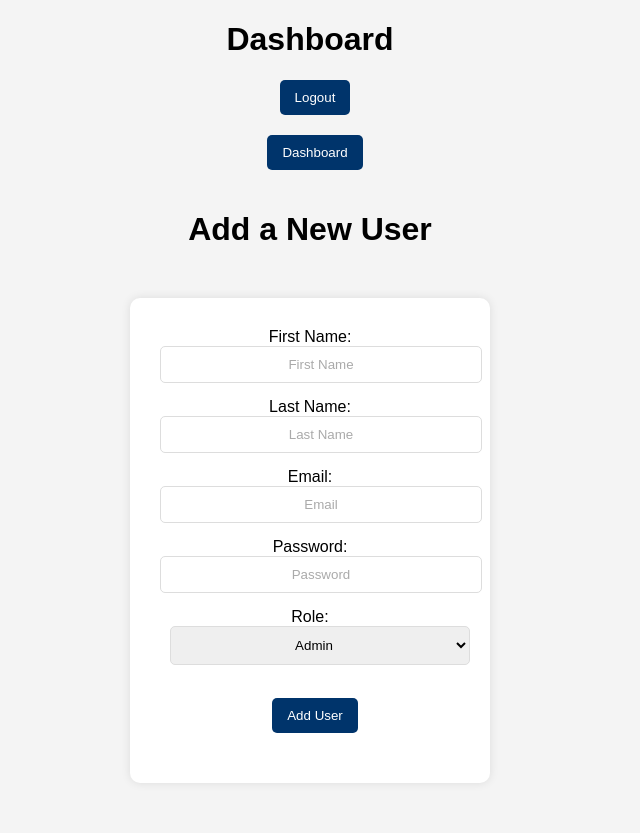
After one commit to IvannBuckley/WebProject_2024, a PHP site: page /dashboard.php?page=add_user in a window 1280 px wide. The commit adds this page. Shown: the whole page, without its empty margins (330-970 px from the left). Run offline with PHP 8.4, Linux system fonts and the light colour scheme.

Commit message:
Fixed an error with the database and put the add user and view user together

```diff
--- /dev/null
+++ b/add_user.php
@@ -0,0 +1,88 @@
+<?php
+include 'db.php'; // Include the database connection
+
+if ($_SERVER['REQUEST_METHOD'] === 'POST') {
+    // Form handling logic as above
+    $first_name = htmlspecialchars(trim($_POST['first_name']));
+    $last_name = htmlspecialchars(trim($_POST['last_name']));
+    $email = filter_var(trim($_POST['email']), FILTER_SANITIZE_EMAIL);
+    $password = $_POST['password'];
+    $role = htmlspecialchars(trim($_POST['role']));
+
+    // Validate email format
+    if (!filter_var($email, FILTER_VALIDATE_EMAIL)) {
+        echo "Invalid email format.";
+        exit;
+    }
+
+    // Check if email already exists
+    $sql = "SELECT * FROM users WHERE email = :email";
+    $stmt = $conn->prepare($sql);
+    $stmt->bindParam(':email', $email);
+    $stmt->execute();
+
+    if ($stmt->rowCount() > 0) {
+        echo "User with this email already exists.";
+        exit;
+    }
+
+    // Hash the password
+    $hashed_password = password_hash($password, PASSWORD_BCRYPT);
+
+    try {
+        $stmt = $conn->prepare("INSERT INTO users (firstname, lastname, email, password, role) VALUES (:firstname, :lastname, :email, :password, :role)");
+        $stmt->bindParam(':firstname', $first_name);
+        $stmt->bindParam(':lastname', $last_name);
+        $stmt->bindParam(':email', $email);
+        $stmt->bindParam(':password', $hashed_password);
+        $stmt->bindParam(':role', $role);
+
+        if ($stmt->execute()) {
+            // Redirect to dashboard
+            header("Location: dashboard.php");
+            exit;
+        } else {
+            echo "Failed to add user.";
+        }
+    } catch (PDOException $e) {
+        echo "Error: " . $e->getMessage();
+    }
+} else {
+    ?>
+    <!DOCTYPE html>
+    <html lang="en">
+    <head>
+        <meta charset="UTF-8">
+        <meta name="viewport" content="width=device-width, initial-scale=1.0">
+        <title>Add User</title>
+        <link rel="stylesheet" href="user_styles.css">
+    </head>
+    <body>
+    <button onclick="window.location.href='dashboard.php'">Dashboard</button>
+        <h1>Add a New User</h1>
+        <form method="POST">
+            <label for="first_name">First Name:</label>
+            <input type="text" id="first_name" name="first_name" placeholder="First Name" required><br>
+
+            <label for="last_name">Last Name:</label>
+            <input type="text" id="last_name" name="last_name" placeholder="Last Name" required><br>
+
+            <label for="email">Email:</label>
+            <input type="email" id="email" name="email" placeholder="Email" required><br>
+
+            <label for="password">Password:</label>
+            <input type="password" id="password" name="password" placeholder="Password" required><br>
+
+            <label for="role">Role:</label>
+            <select id="role" name="role" required>
+                <option value="Admin">Admin</option>
+                <option value="Member">Member</option>
+            </select><br><br>
+
+            <button type="submit">Add User</button>
+        </form>
+    </body>
+    </html>
+    <?php
+}
+?>
--- /dev/null
+++ b/dashboard.php
@@ -0,0 +1,32 @@
+<!DOCTYPE html>
+<html lang="en">
+<head>
+    <meta charset="UTF-8">
+    <meta name="viewport" content="width=device-width, initial-scale=1.0">
+    <title>Dashboard</title>
+    <link rel="stylesheet" href="#">
+</head>
+<body>
+    <header>
+        <h1>Dashboard</h1>
+    </header>
+    <button onclick="window.location.href='logout.php'">Logout</button>
+
+    <main>
+        <?php
+        // load content based on 'page' query parameter
+        if (isset($_GET['page'])) {
+            if ($_GET['page'] === 'add_user') {
+                include 'add_user.php'; // Add User form
+            } elseif ($_GET['page'] === 'view_users') {
+                include 'view_users.php'; // View User page
+            }
+        } else {
+            echo "<p>Dashboard!</p>";
+            echo '<button onclick="window.location.href=\'?page=add_user\'">Add User</button>';
+            echo '<button onclick="window.location.href=\'?page=view_users\'">View User</button>';
+        }
+        ?>
+    </main>
+</body>
+</html>
--- a/index.html
+++ b/index.html
@@ -16,7 +16,6 @@
         <section id="login">
             <h2>Login</h2>
 
-            <!-- Error message container (hidden by default) -->
             <div id="error-message" class="error-message" style="display: none; color: red; font-weight: bold; margin-bottom: 10px;"></div>
 
             <form id="login-form" method="POST">
--- a/script.js
+++ b/script.js
@@ -22,7 +22,7 @@ document.getElementById('login').addEventListener('submit', function(event) {
             document.getElementById('error-message').style.display = 'block';
         } else if (data.success) {
             // successs
-            window.location.href = 'dashboard.html';
+            window.location.href = 'dashboard.php';
         }
     })
     .catch(error => {
--- /dev/null
+++ b/user_styles.css
@@ -0,0 +1,107 @@
+body {
+    font-family: Arial, sans-serif;
+    background-color: #f4f4f4;
+    margin: 0;
+    padding: 0;
+    text-align: center;
+}
+
+/* Form styling */
+form {
+    background: #fff;
+    padding: 30px;
+    border-radius: 10px;
+    box-shadow: 0 0 10px rgba(0, 0, 0, 0.1);
+    width: 300px;
+    margin: 50px auto;
+}
+
+input, select {
+    width: 100%;
+    padding: 10px;
+    margin-bottom: 15px;
+    border: 1px solid #ddd;
+    border-radius: 5px;
+    text-align: center;
+}
+
+select{
+    margin-left: 10px;
+}
+
+
+input::placeholder {
+    text-align: center;
+    color: #aaa;
+}
+
+/* Button styling */
+button {
+    background-color: #00346b;
+    color: white;
+    padding: 10px 15px;
+    border: none;
+    border-radius: 5px;
+    cursor: pointer;
+    margin-bottom: 20px;
+    margin-left: 10px;
+}
+
+button:hover {
+    background-color: #0056b3;
+}
+
+table {
+    width: 80%;
+    margin: 20px auto;
+    border-collapse: collapse;
+    box-shadow: 0 4px 8px rgba(0, 0, 0, 0.1);
+    background-color: white;
+    border-radius: 8px;
+    overflow: hidden;
+}
+
+/* Table header styling */
+th {
+    background-color: #00346b;
+    color: white;
+    padding: 10px 15px;
+    text-align: left;
+    font-weight: bold;
+}
+
+/* Table row styling */
+td {
+    padding: 10px 15px;
+    text-align: left;
+    border-bottom: 1px solid #ddd;
+    color: #333;
+}
+
+/* Alternating row colors */
+tr:nth-child(even) {
+    background-color: #f4f4f4;
+}
+
+tr:hover {
+    background-color: #e8f0fe;
+}
+
+th, td {
+    border-bottom: 1px solid #ddd;
+}
+
+@media (max-width: 600px) {
+    table {
+        width: 100%;
+    }
+
+    th, td {
+        padding: 8px;
+        font-size: 0.9rem;
+    }
+
+    h2 {
+        font-size: 1.5rem;
+    }
+}
```
Also changed, not shown: login.php (+24 -17 lines), logout.php (added, +7 -0 lines), styles.css (+3 -4 lines), view_users.php (added, +41 -0 lines), dashboard.html (deleted).
